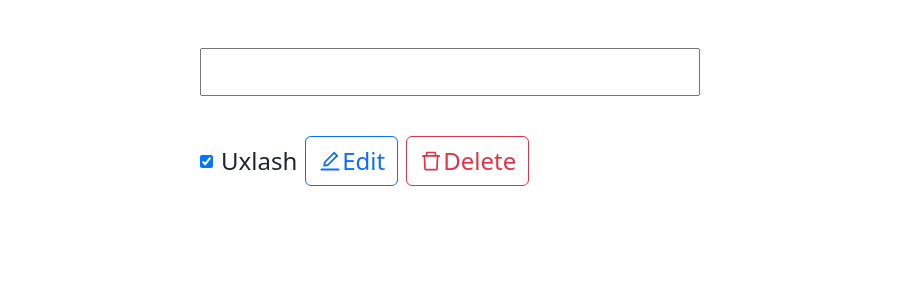
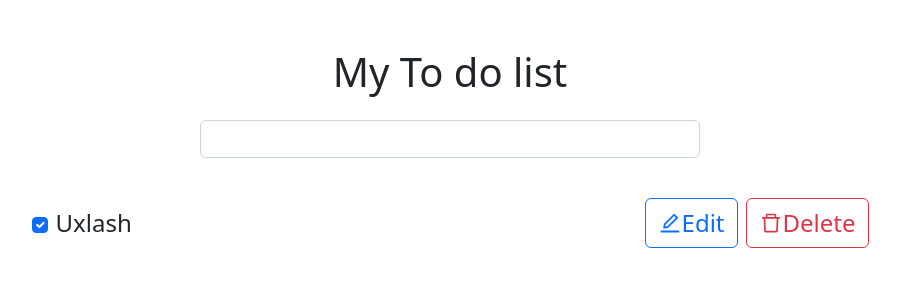
Before and after one commit to Abdullo001/react-todo, a React (Create React App) app: page / in a window 1280 px wide. Shown: the top 300 px of the page, without its empty margins (190-1090 px from the left). Built offline with nearby package versions, Linux system fonts and the light colour scheme.

Commit message:
add heading tag

```diff
--- a/src/App.js
+++ b/src/App.js
@@ -15,6 +15,7 @@ function App() {
 
   return (
     <div className="container mt-5">
+      <h1 className="text-center mb-4">My To do list</h1>
       <div className="inner">
         <form
           onSubmit={(evt) => {
@@ -29,7 +30,7 @@ function App() {
             ]);
           }}
         >
-          <input type={"text"} />
+          <input type={"text"} className="form-control" />
         </form>
 
         {todo.forEach((e)=>{
@@ -38,7 +39,7 @@ function App() {
           console.log(e);
         })}
 
-        <ul className="list-unstyled">
+        <ul className="list-unstyled w-75">
 
           {todo.map((e) => (
 
--- a/src/App.scss
+++ b/src/App.scss
@@ -9,8 +9,14 @@ img{
 }
 
 .inner{
+  display: flex;
+  flex-direction: column;
+  align-items: center;
+  margin: 0 auto;
+}
+
+form{
   width: 500px;
-  margin: 0 auto;
 }
 
 form>input{
--- a/src/components/List/ListItem.js
+++ b/src/components/List/ListItem.js
@@ -8,7 +8,7 @@ const ListItem=({text,isComplate,id})=>{
 
   return(
     <li className="d-flex align-items-center mb-3">
-      {isComplate?<input defaultChecked="true" type={"checkbox"} />:<input type={"checkbox"} />}
+      {isComplate?<input defaultChecked="true" className="form-check-input" type={"checkbox"} />:<input className="form-check-input" type={"checkbox"} />}
       <h1 className="m-0 ms-2 me-2 fs-4">{text}</h1>
       <button className="edit-btn btn btn-outline-primary me-2 fs-4 " ><AiOutlineEdit /> Edit</button>
       <button className="delete-btn btn btn-outline-danger fs-4"><AiOutlineDelete />Delete</button>
--- a/src/components/List/ListItem.scss
+++ b/src/components/List/ListItem.scss
@@ -2,3 +2,7 @@
   display: flex !important;
   align-items: center;
 }
+
+.edit-btn{
+  margin-left: auto;
+}
```
